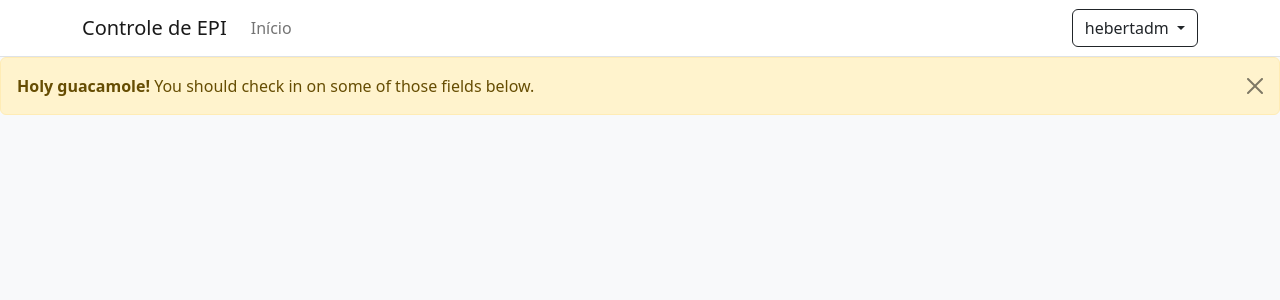
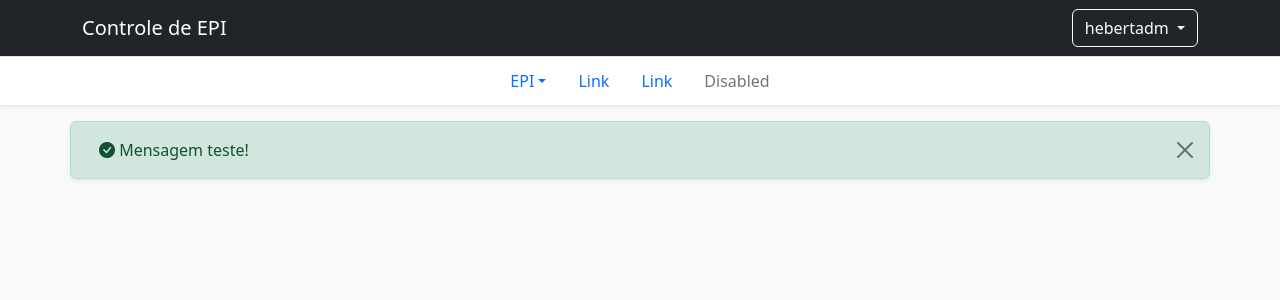
Before and after one commit to hebertn88/controle_epi, a Django app: page /epi/ in a window 1280 px wide. Shown: the top 300 px of the page. Run offline with Django 4.2, Linux system fonts and the light colour scheme; a user stored in the database is signed in; some libraries are stand-ins or nearby versions.

Commit message:
melhorias design login, sistema de msg

```diff
--- a/epi/views.py
+++ b/epi/views.py
@@ -1,8 +1,12 @@
+
+from django.contrib import messages
 from django.contrib.auth.decorators import login_required
+from django.contrib.messages import constants
 from django.shortcuts import render
 
 # Create your views here.
 
 @login_required
 def epi_home(request):
+    messages.add_message(request, constants.SUCCESS, 'Mensagem teste!')
     return render(request, 'epi/epi-home.html')
--- a/templates/base.html
+++ b/templates/base.html
@@ -17,13 +17,10 @@
 </head>
 <body class="d-flex flex-column gap-0 mw-100 min-vh-100 bg-light">
     {% include 'nav.html' %}
+    {% include 'messages.html' %}
 
-    <div class="alert alert-warning alert-dismissible fade show" role="alert">
-        <strong>Holy guacamole!</strong> You should check in on some of those fields below.
-        <button type="button" class="btn-close" data-bs-dismiss="alert" aria-label="Close"></button>
-    </div>
-
-    {% block body %}{% endblock body %}
+    {% block body %}
+    {% endblock body %}
 
     <!-- JavaScript Bundle with Popper -->
     <script src="{% static 'bootstrap/js/bootstrap.bundle.min.js' %}"></script>
--- /dev/null
+++ b/templates/messages.html
@@ -0,0 +1,19 @@
+{% if messages %}
+    <!-- Message -->
+    {% for message in messages %}
+        <div class="container alert alert-dismissible shadow-sm fade show {{ message.tags }}" role="alert">
+            <div class="container">
+                {# message.level = DEBUG 10, INFO 20, SUCCESS 25, WARNING 30, ERROR 40 #}
+                {% if message.level == 20 %}
+                    <i class="bi bi-info-circle-fill"></i>
+                {% elif message.level == 30 or message.level == 40 %}
+                    <i class="bi bi-exclamation-triangle-fill"></i>
+                {% elif message.level == 25 %}
+                    <i class="bi bi-check-circle-fill"></i>
+                {% endif %}
+                {{ message }}
+                <button type="button" class="btn-close" data-bs-dismiss="alert" aria-label="Close"></button>
+            </div>
+        </div>
+    {% endfor %}
+{% endif %}
--- a/templates/nav.html
+++ b/templates/nav.html
@@ -1,34 +1,42 @@
-<nav class="navbar navbar-expand-lg bg-white border-bottom">
-    <div class="container">
-        <a class="navbar-brand" href="#">Controle de EPI</a>
-        <button class="navbar-toggler" type="button" data-bs-toggle="collapse" data-bs-target="#navbarNav" aria-controls="navbarNav" aria-expanded="false" aria-label="Toggle navigation">
-            <span class="navbar-toggler-icon"></span>
-        </button>
-        <div class="collapse navbar-collapse" id="navbarNav">
-            {% if user.is_authenticated %}
-                <ul class="navbar-nav">
-                    <li class="nav-item">
-                        <a class="nav-link" href="#">Início</a>
-                    </li>
-                </ul>
-                <ul class="navbar-nav ms-auto">
-                    <li class="nav-item dropdown">
-                        <a class="btn btn-outline-dark dropdown-toggle" href="#" role="button" data-bs-toggle="dropdown" aria-expanded="false">
-                        {{ user }}
-                        </a>
-                        <ul class="dropdown-menu dropdown-menu-end">
-                            <li><a class="dropdown-item" href="#">Item 1</a></li>
-                            <li><a class="dropdown-item" href="#">Item 2</a></li>
-                            <li><hr class="dropdown-divider"></li>
-                            <li><a class="dropdown-item" href="{% url 'logout' %}">Sair</a></li>
-                        </ul>
-                    </li>
-                </ul>
-            {% else %}
-                <a class="btn btn-primary ms-auto" href="{% url 'login' %}" role="button">Entrar</a>
-            {% endif %}
+<header class="navbar navbar-dark bg-dark border-bottom">
+
+    <div class="d-flex flex-column flex-md-row container justify-content-center justify-content-md-between gap-3">
 
 
+        <a class="navbar-brand" href="#">Controle de EPI</a>
+        <div class="dropdown">
+            <button class="btn btn-outline-light dropdown-toggle" type="button" data-bs-toggle="dropdown" aria-expanded="false">
+                {{ user }}
+            </button>
+            <ul class="dropdown-menu dropdown-menu-end">
+                <li><a class="dropdown-item" href="#">Action</a></li>
+                <li><hr class="dropdown-divider"></li>
+                <li><a class="dropdown-item" href="{% url 'logout' %}">Sair</a></li>
+            </ul>
         </div>
     </div>
+</header>
+
+<nav class="bg-white shadow-sm py-1 mb-3">
+    <ul class="nav nav-pills flex-column flex-md-row justify-content-center">
+        <li class="nav-item dropdown">
+            <a class="nav-link dropdown-toggle" data-bs-toggle="dropdown" href="#" role="button" aria-expanded="false">EPI</a>
+            <ul class="dropdown-menu">
+              <li><a class="dropdown-item" href="#">Cadastro</a></li>
+              <li><a class="dropdown-item" href="#">Another action</a></li>
+              <li><a class="dropdown-item" href="#">Something else here</a></li>
+              <li><hr class="dropdown-divider"></li>
+              <li><a class="dropdown-item" href="#">Separated link</a></li>
+            </ul>
+        </li>
+        <li class="nav-item">
+          <a class="nav-link" href="#">Link</a>
+        </li>
+        <li class="nav-item">
+          <a class="nav-link" href="#">Link</a>
+        </li>
+        <li class="nav-item">
+          <a class="nav-link disabled">Disabled</a>
+        </li>
+      </ul>
 </nav>
```
Also changed, not shown: controle_epi/settings.py (+11 -0 lines), templates/registration/login.html (+15 -9 lines), db.sqlite3.
